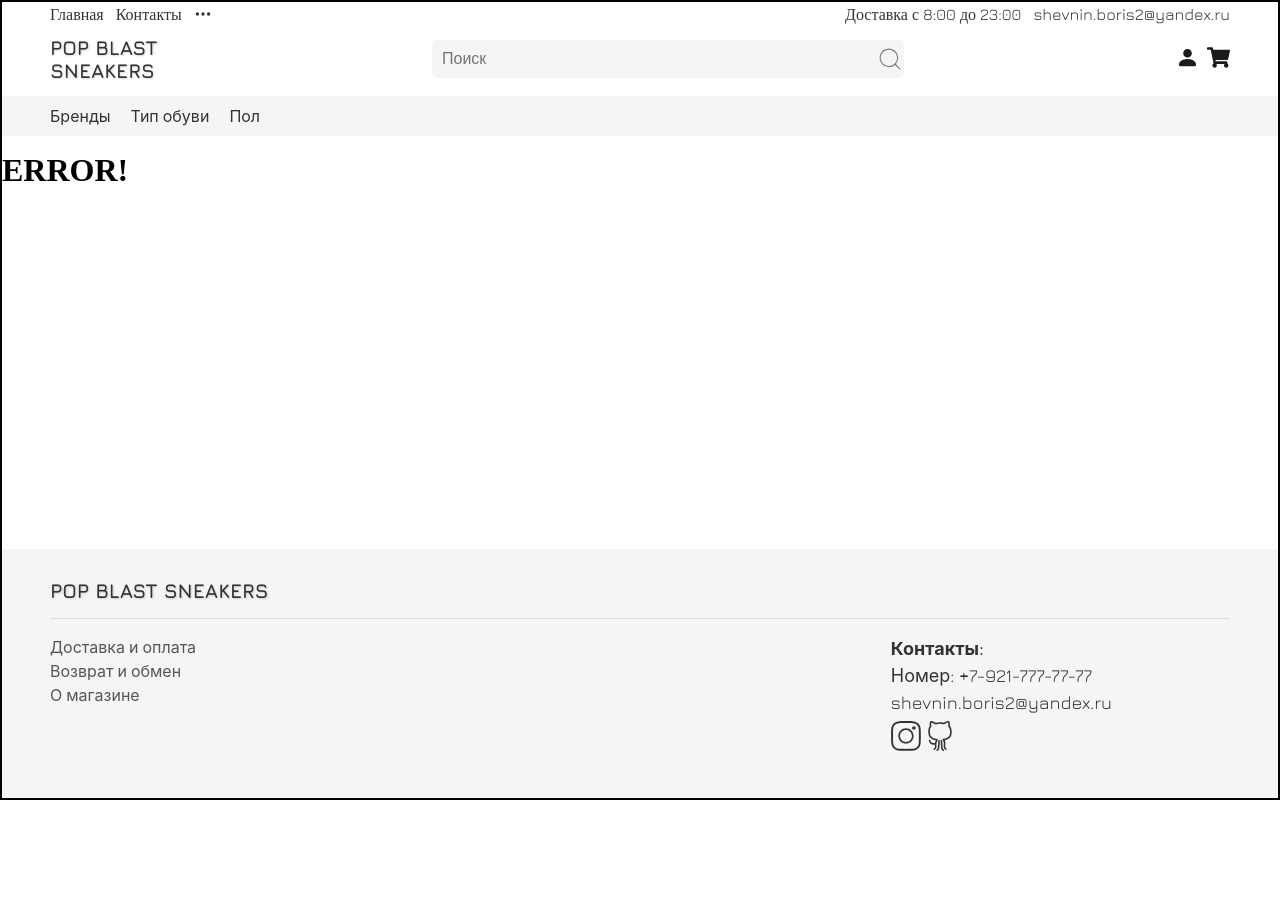
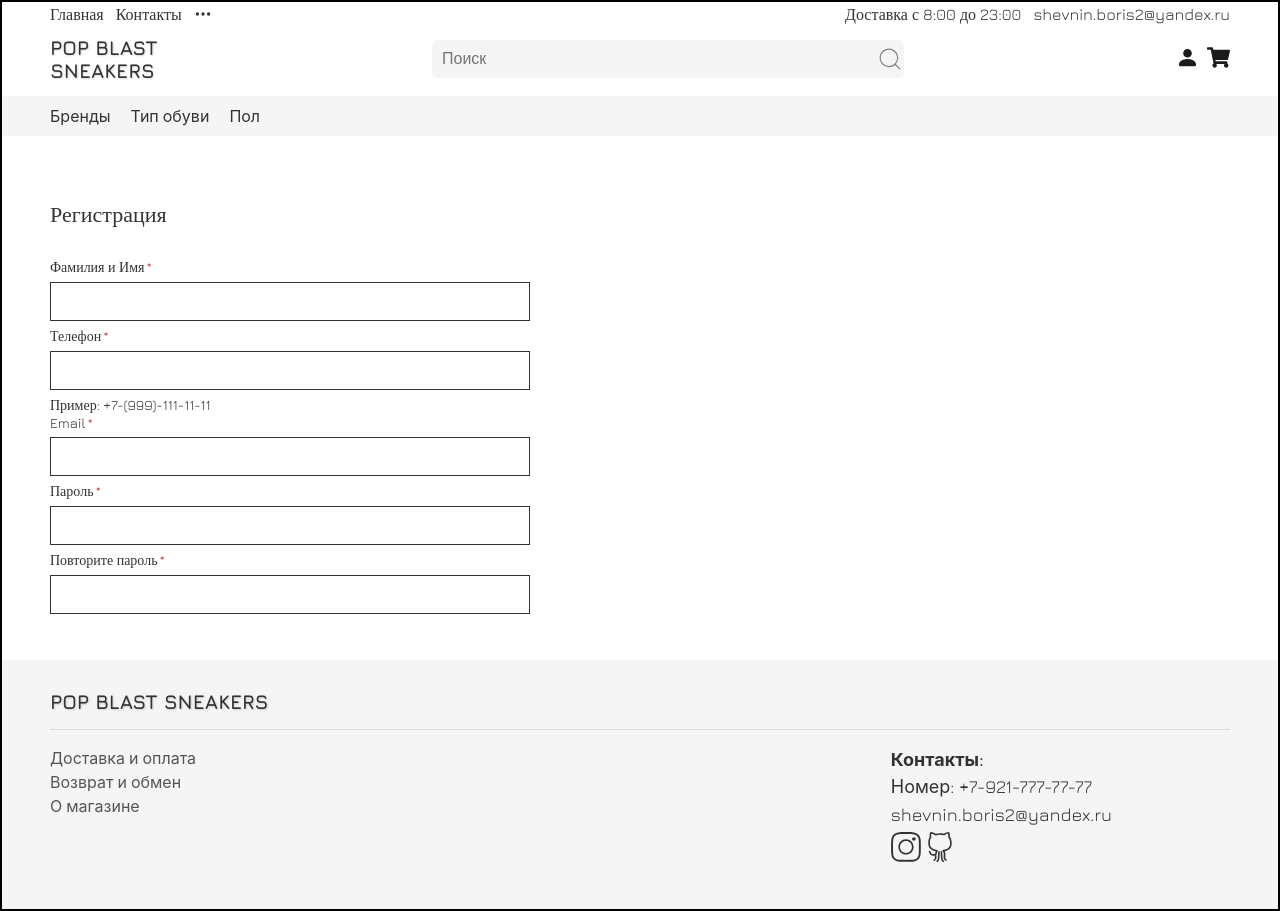
Before and after one commit to blastuha/pop-blast-sneakers, a React (Create React App) app: page /auth/registration in a window 1280 px wide. Before the commit the page ends 800 px from the top, so only its background shows below. Built offline with nearby package versions, Linux system fonts and the light colour scheme; no server answers.

Commit message:
06/04 15:19

```diff
--- /dev/null
+++ b/src/components/AuthForm.jsx
@@ -0,0 +1,58 @@
+import React from 'react'
+
+import { Link, useOutletContext } from 'react-router-dom'
+
+import TextField from './TextField'
+import LoginError from './LoginError'
+
+const AuthForm = () => {
+  const [data, errors, handleChange, handleSubmit] = useOutletContext()
+
+  return (
+    <form
+      class='person__form'
+      onSubmit={handleSubmit}
+    >
+      <LoginError errors={errors} />
+      <TextField
+        label={'Email'}
+        name={'email'}
+        value={data.email}
+        onChange={handleChange}
+        errors={errors}
+      />
+      <TextField
+        label={'Пароль'}
+        type={'password'}
+        name={'password'}
+        value={data.password}
+        onChange={handleChange}
+        errors={errors}
+      />
+      <div class='auth-buttons'>
+        <button
+          type='submit'
+          class='auth-btn enter'
+        >
+          Войти
+        </button>
+        <Link
+          to='forget'
+          type='button'
+          class='auth-link'
+        >
+          Восстановить пароль
+        </Link>
+        <Link
+          to='registration'
+          type='button'
+          class='auth-link'
+        >
+          Зарегистрироваться
+        </Link>
+      </div>
+    </form>
+  )
+}
+
+export default AuthForm
--- /dev/null
+++ b/src/components/pages/ForgetPass.jsx
@@ -0,0 +1,50 @@
+import React, { useState } from 'react'
+
+import { Link } from 'react-router-dom'
+
+import TextField from '../TextField'
+
+const ForgetPass = () => {
+  const [email, setEmail] = useState('')
+
+  const handleChange = (e) => {
+    setEmail(e.target.value)
+    console.log(email)
+  }
+
+  const handleSubmit = (e) => {
+    e.preventDefault()
+    console.log(email)
+  }
+
+  return (
+    <form
+      class='person__form'
+      onSubmit={handleSubmit}
+    >
+      <TextField
+        label={'Email'}
+        name={'email'}
+        value={email}
+        onChange={handleChange}
+      />
+      <div class='auth-buttons'>
+        <button
+          type='submit'
+          class='auth-btn enter'
+        >
+          Восстановить пароль
+        </button>
+        <Link
+          to='/auth'
+          type='button'
+          class='auth-link'
+        >
+          Я вспомнил(-а) пароль
+        </Link>
+      </div>
+    </form>
+  )
+}
+
+export default ForgetPass
--- a/src/components/pages/Login.jsx
+++ b/src/components/pages/Login.jsx
@@ -1,6 +1,13 @@
+//! Разделить стили Login / AuthForm из файла login
 import React, { useState, useEffect } from 'react'
-import TextField from '../TextField'
-import LoginError from '../LoginError'
+
+import { Outlet, useLocation } from 'react-router-dom'
+
+const authTitles = [
+  { path: '/auth', title: 'Вход в кабинет покупателя' },
+  { path: '/auth/forget', title: 'Восстановление пароля' },
+  { path: '/auth/registration', title: 'Регистрация' },
+]
 
 const Login = () => {
   const [data, setData] = useState({ email: '', password: '' })
@@ -10,8 +17,8 @@
     setData((prevState) => ({
       ...prevState,
       [target.name]: target.value,
-      [target.name]: target.value,
     }))
+    console.log(data)
   }
 
   const validate = () => {
@@ -24,7 +31,7 @@
     setErrors(errors)
   }
 
-  const handleSumbmit = (e) => {
+  const handleSubmit = (e) => {
     e.preventDefault()
     validate()
     if (Object.keys(errors).length !== 0) return
@@ -34,55 +41,25 @@
     validate()
   }, [data])
 
+  let location = useLocation()
+
+  const dynamicTitle = () => {
+    return authTitles.map((obj) => {
+      if (location.pathname === obj.path) {
+        return <span>{obj.title}</span>
+      } else {
+        return ''
+      }
+    })
+  }
+
   return (
     <div class='person'>
       <div class='person__container'>
         <div class='person__header'>
-          <div class='person-title'>Вход в кабинет покупателя</div>
+          <div class='person-title'>{dynamicTitle()}</div>
         </div>
-        <form
-          class='person__auth'
-          onSubmit={handleSumbmit}
-        >
-          <LoginError errors={errors} />
-          <TextField
-            label={'Email'}
-            name={'email'}
-            value={data.email}
-            onChange={handleChange}
-            errors={errors}
-          />
-          <TextField
-            label={'Пароль'}
-            type={'password'}
-            name={'password'}
-            value={data.password}
-            onChange={handleChange}
-            errors={errors}
-          />
-          <div class='auth-buttons'>
-            <button
-              type='submit'
-              class='auth-btn enter'
-            >
-              Войти
-            </button>
-            <a
-              href='/'
-              type='button'
-              class='auth-link'
-            >
-              Восстановить пароль
-            </a>
-            <a
-              href='/'
-              type='button'
-              class='auth-link'
-            >
-              Зарегистрироваться
-            </a>
-          </div>
-        </form>
+        <Outlet context={[data, errors, handleChange, handleSubmit]} />
       </div>
     </div>
   )
--- /dev/null
+++ b/src/components/pages/Registration.jsx
@@ -0,0 +1,66 @@
+import React, { useState } from 'react'
+
+import TextField from '../TextField'
+
+const Registration = () => {
+  const [emailDirty, setEmailDirty] = useState(false)
+  const [passwordDirty, setPasswordDirty] = useState(false)
+  const [emailError, setEmailError] = useState('Email не может быть пустым')
+  const [passwordError, setpasswordError] = useState(
+    'Email не может быть пустым'
+  )
+  const [regData, setRegData] = useState({
+    fullname: '',
+    phone: '',
+    email: '',
+    password: '',
+    passwordDouble: '',
+  })
+
+  const handleChange = ({ target }) => {
+    setRegData((prevState) => ({ ...prevState, [target.name]: target.value }))
+    console.log(regData)
+  }
+
+  const passValidation = () => {}
+
+  return (
+    <form className='person__form'>
+      <TextField
+        label={'Фамилия и Имя'}
+        name={'fullname'}
+        value={regData.fullname}
+        onChange={handleChange}
+      />
+      <TextField
+        label={'Телефон'}
+        name={'phone'}
+        value={regData.phone}
+        onChange={handleChange}
+      />
+      <div className='phone-example'>
+        <span>Пример: +7-(999)-111-11-11</span>
+      </div>
+      <TextField
+        label={'Email'}
+        name={'email'}
+        value={regData.email}
+        onChange={handleChange}
+      />
+      <TextField
+        label={'Пароль'}
+        name={'password'}
+        value={regData.password}
+        onChange={handleChange}
+      />
+      <TextField
+        label={'Повторите пароль'}
+        name={'passwordDouble'}
+        value={regData.passwordDouble}
+        onChange={handleChange}
+      />
+    </form>
+  )
+}
+
+export default Registration
--- a/src/index.js
+++ b/src/index.js
@@ -10,6 +10,9 @@
 import Contacts from './components/pages/Contacts'
 import ProductPage from './components/pages/ProductPage'
 import Login from './components/pages/Login'
+import ForgetPass from './components/pages/ForgetPass'
+import AuthForm from './components/AuthForm'
+import Registration from './components/pages/Registration'
 
 const router = createBrowserRouter([
   {
@@ -22,26 +25,46 @@
         element: <Main />,
       },
       {
-        path: '/contacts',
+        path: 'contacts',
         element: <Contacts />,
       },
       {
         path: 'cart',
         element: <Cart />,
+        children: [
+          {
+            path: 'forget',
+            element: <h1>Hello</h1>,
+          },
+        ],
       },
       {
         path: '*',
         element: <h1>ERROR!</h1>,
       },
       {
-        path: '/products/:id',
+        path: 'products/:id',
         element: <ProductPage />,
         loader: productLoader,
         // мы делаем путь: products/:id, но сам запрос делается по ссылке из loadera
       },
       {
-        path: '/auth',
+        path: 'auth',
         element: <Login />,
+        children: [
+          {
+            index: true,
+            element: <AuthForm />,
+          },
+          {
+            path: 'forget',
+            element: <ForgetPass />,
+          },
+          {
+            path: 'registration',
+            element: <Registration />,
+          },
+        ],
       },
     ],
   },
--- a/src/scss/pages/login.scss
+++ b/src/scss/pages/login.scss
@@ -9,7 +9,7 @@
     margin-bottom: 30px;
   }
 
-  &__auth {
+  &__form {
     display: flex;
     flex-direction: column;
     max-width: 480px;
```
